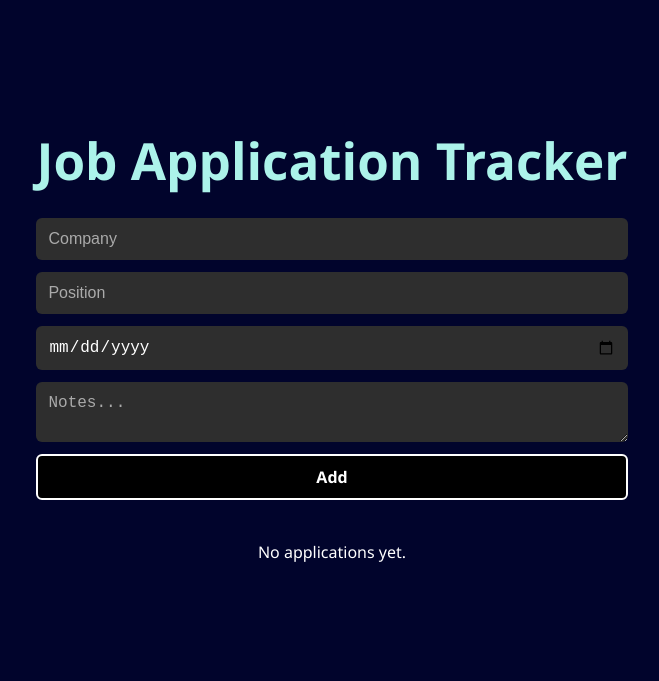
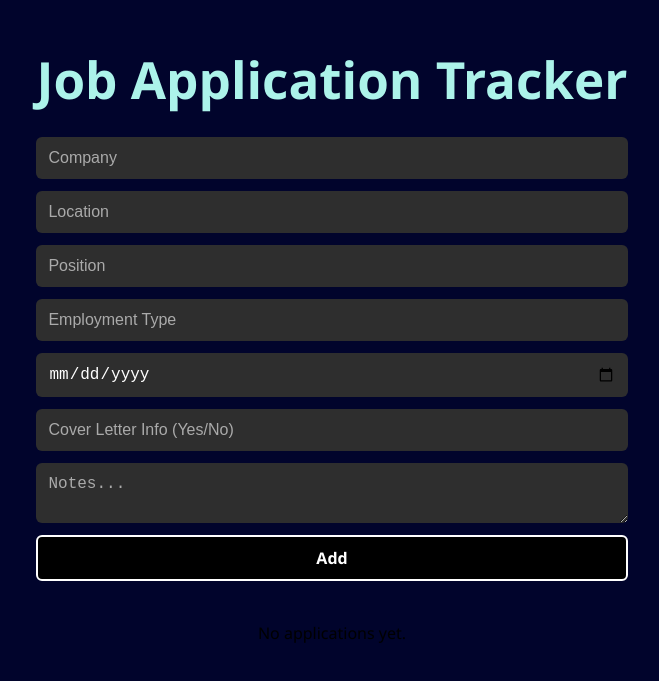
Before and after one commit to JIMPARK80/vue-job-tracker, a Vue app: page / in a window 1280 px wide. Shown: the part 101-782 px from the top of the page, without its empty margins (308-967 px from the left). Built offline with nearby package versions, Linux system fonts and the light colour scheme.

Commit message:
feat: expand job application table
(No./Company/Location/Position/Type/Date/Cover Letter/note)

```diff
--- a/src/App.vue
+++ b/src/App.vue
@@ -5,8 +5,11 @@
     <!-- Form to add a new application -->
     <form @submit.prevent="addApplication">
       <input v-model="form.company" placeholder="Company" required /> <!-- Company input field -->
+      <input v-model="form.location" placeholder="Location" required /> <!-- Location  input field -->
       <input v-model="form.position" placeholder="Position" required /> <!-- Position input field -->
+      <input v-model="form.type" placeholder="Employment Type" required /> <!-- Employment Type input field -->
       <input v-model="form.date" type="date" required /> <!-- Date input field -->
+      <input v-model="form.coverletter" placeholder="Cover Letter Info (Yes/No)" />
       <textarea v-model="form.notes" placeholder="Notes..." rows="2"></textarea> <!-- Notes input field -->
       <button type="submit">Add</button> <!-- Add button -->
     </form>
@@ -15,18 +18,26 @@
       <table>
         <thead>
           <tr>
+            <th>#</th>
             <th>Company</th>
+            <th>Location</th>
             <th>Position</th>
+            <th>Employment Type</th>
             <th>Date</th>
+            <th>Cover Letter</th>
             <th>Notes</th>
             <th>Action</th>
           </tr>
         </thead>
         <tbody>
           <tr v-for="(app, index) in applications" :key="index">
+            <td>{{ index + 1 }}</td>
             <td>{{ app.company }}</td>
+            <td>{{ app.location }}</td>
             <td>{{ app.position }}</td>
+            <td>{{ app.type }}</td>
             <td>{{ app.date }}</td>
+            <td>{{ app.coverletter }}</td>
             <td>{{ app.notes }}</td>
             <td>
               <button @click="removeApplication(index)">Delete</button>
@@ -57,6 +68,9 @@ const form = ref({
   // Initialize form fields with empty values
   company: '',
   position: '',
+  location: '',
+  type: '',
+  coverletter: '',
   date: '',
   notes: ''
 })
@@ -79,7 +93,15 @@ watch(applications, (newVal) => {
 // When user input data and click "Add" button, add the data to the applications array
 function addApplication() {
   applications.value.push({ ...form.value })
-  form.value = { company: '', position: '', date: '', notes: '' }
+  form.value = {
+    company: '',
+    position: '',
+    location: '',
+    type: '',
+    coverletter: '',
+    date: '',
+    notes: ''
+  }
 }
 
 // When user remove an data from the list, remove the data
@@ -97,7 +119,7 @@ body {
   font-family: 'Segoe UI', sans-serif;
   padding: 40px;
   background-color: #01042c;
-  color: white;
+  color: rgb(0, 0, 0);
 }
 
 h1 {
@@ -168,8 +190,8 @@ th {
 td button {
   background-color: #111;
   color: white;
-  padding: 6px 12px;
-  border-radius: 4px;
+  padding: 10px 10px;
+  border-radius: 5px;
   font-size: 14px;
   border: none;
 }
```
